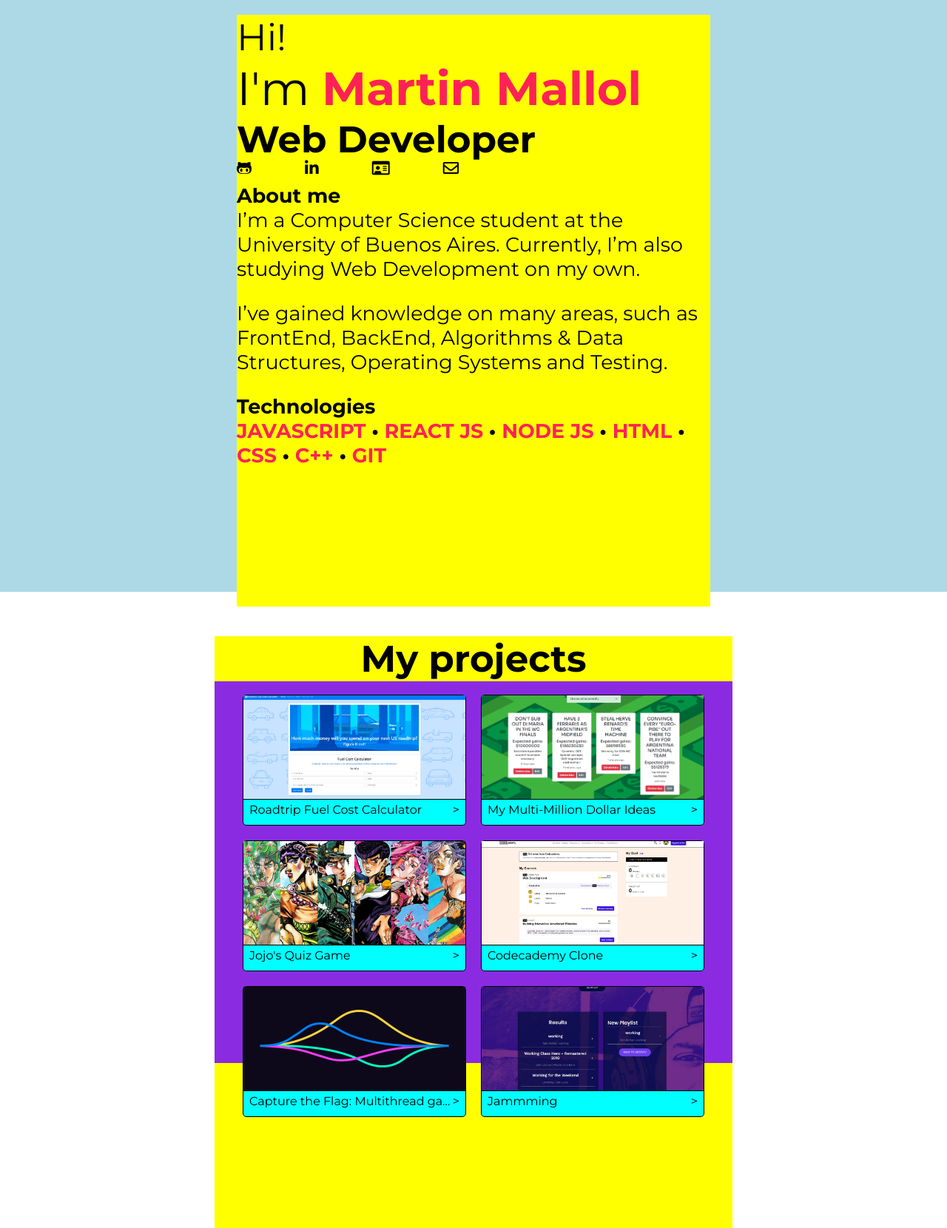
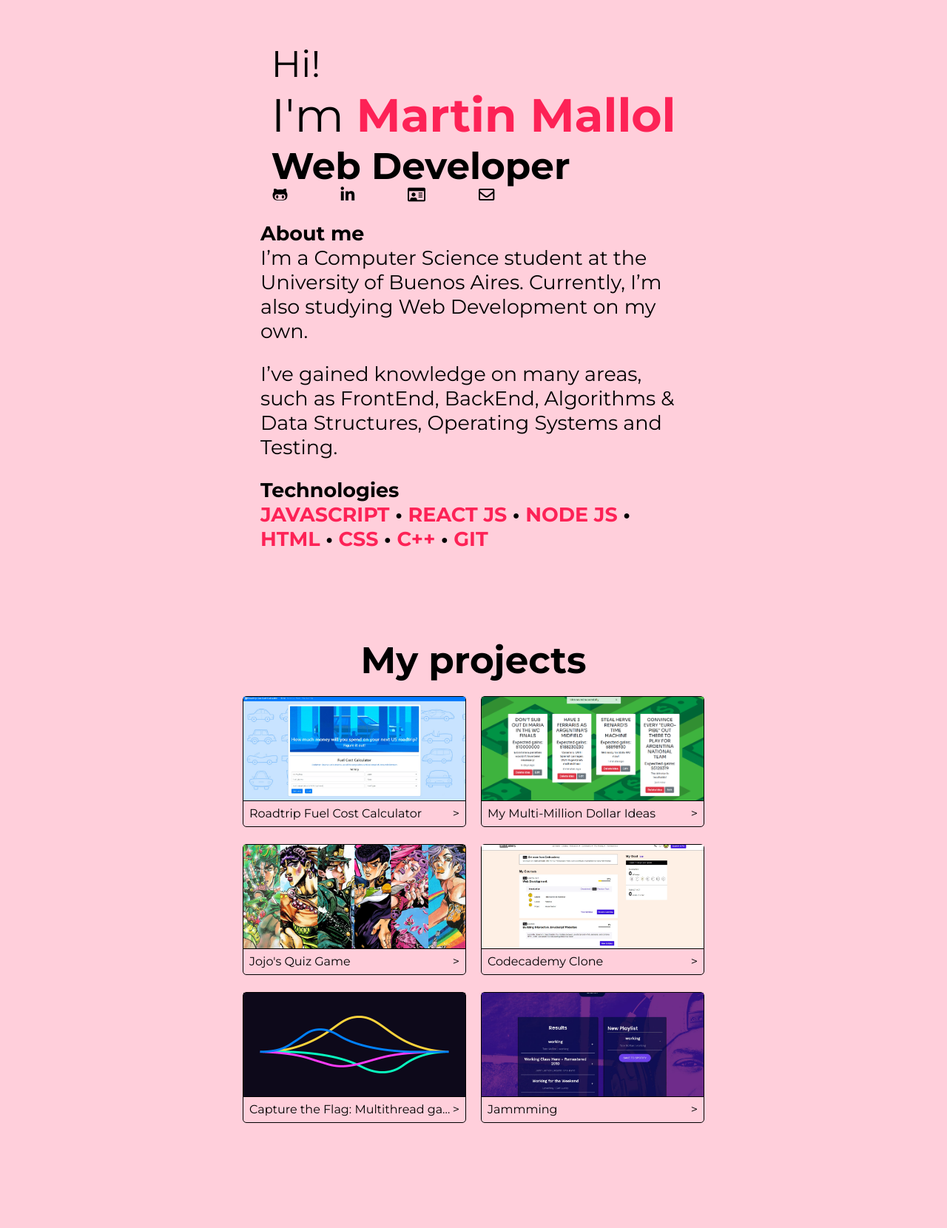
Before and after one commit to martmallol/portfolio, a website: page index.html in a window 1280 px wide. Shown: the whole page at 74% size. After the commit the page ends 1600 px from the top, so only its background shows below. Drawn offline with Linux system fonts and the light colour scheme.

Commit message:
First version

```diff
--- a/index.css
+++ b/index.css
@@ -6,6 +6,7 @@
     padding: 0;
     font-family: 'Montserrat', sans-serif;
     list-style: none;
+    background-color: #FFCFDB;
 }
 
 a {
@@ -14,14 +15,14 @@ a {
 }
 
 .container {
-    background-color: red;
+    /*background-color: red;*/
     width: 100%;
     height: auto;
 }
 
 .box {
-    background-color: lightblue;
-    width: 100%;
+    /*background-color: lightblue;*/
+    width: 90%;
     height: 770px;
     position: absolute;
     top:0;
@@ -39,27 +40,28 @@ a {
 }
 
 .me, .projects {
-    min-height: 100vh;
-    background-color: yellow;
+
+    /*background-color: yellow;*/
     margin: 0 20px;
     box-sizing: border-box;
     position: relative;
 }
 
 .me {
-    width: 35%;
+    width: 30%;
     min-width: 550px;
     max-width: 650px;
     max-height: 1000px;
 }
 
 .projects {
-    width: 44%;
+    margin-top: 0.9rem; /*'Martin' & 'My projects' alignment*/
+    width: 30%;
     padding-top: 71px;
-    min-width: 680px;
+    min-width: 630px;
 }
 
-@media screen and (max-width:1330px) {
+@media screen and (max-width:1430px) {
     * {
         margin: 0;
         padding: 0;
@@ -68,29 +70,70 @@ a {
         height: auto;
     }
     .me {
+        min-height: 100vh;
+        /*background-color: aqua;*/
+        margin: 0 auto;
         width: 50%;
-        margin: 20px;
-        height: auto;
-        min-width: 450px;
-        justify-content: center;
+        max-width: 1300px;
+
+        display: flex;
+        justify-content: space-evenly;
+        flex-wrap:wrap;
+        align-content: center; /* this was what I was looking for!!!!*/
+        align-items: center;
+
     }
     .projects {
+        margin-top: 0;
         padding: 0;
         width: 90%;
-        margin: 20px;
         min-height: 100vh;
         min-width: 450px;
         text-align: center;
         max-width: 700px;
         justify-content: center;
+
+        display: flex;
+        justify-content: space-evenly;
+        flex-wrap:wrap;
+        align-content: center; /* this was what I was looking for!!!!*/
+        align-items: center;
     }
     .portfolio {
         justify-content: center;
+        min-height: 600px;
     }
     .app-box {
         margin: 10px !important;
     }
+}
 
+@media screen and (max-width:813px) {
+    .projects {
+        padding: 0;
+        width: 90%;
+        min-height: 136vh;
+        min-width: 450px;
+        text-align: center;
+        max-width: 700px;
+        justify-content: center;
+
+        flex-wrap: wrap;
+        align-content: flex-start;
+        align-items: baseline;
+    }
+    .portfolio {
+        min-height: 1180px;
+    }
+}
+
+@media screen and (max-width:620px) {
+    .me, .projects {
+        min-width: 450px;
+    }
+    .portfolio {
+        min-height: 1180px;
+    }
 }
 
 /* Bio */
@@ -120,14 +163,15 @@ h3, p {
     justify-content: space-between;
     align-items: center;
     width: 300px;
+    margin-left: 2px;
 }
 
 .titles {
-    margin-bottom: 10px;
+    margin-bottom: 25px;
 }
 
 .aboutme p {
-    margin-bottom: 27px;
+    margin-bottom: 25px;
 }
 
 .languages {
@@ -136,9 +180,9 @@ h3, p {
 
 /* Projects */
 .portfolio {
-    background-color: blueviolet;
+    /*background-color: blueviolet;*/
     padding: 0.5rem 0;
-    height: 500px;
+    height: 550px;
 
     /* Flexbox */
     display: flex;
@@ -147,7 +191,7 @@ h3, p {
 }
 
 .app-box {
-    background-color: aqua;
+    /*background-color: aqua;*/
     width: 41%;
     height: 175px;
     min-width: 300px;
@@ -167,7 +211,7 @@ h3, p {
 .card-text {
     display: flex;
     justify-content: space-between;
-    padding: 0 0.5rem;
+    padding: 0.2rem 0.5rem;
 }
 
 .app-name {
```
